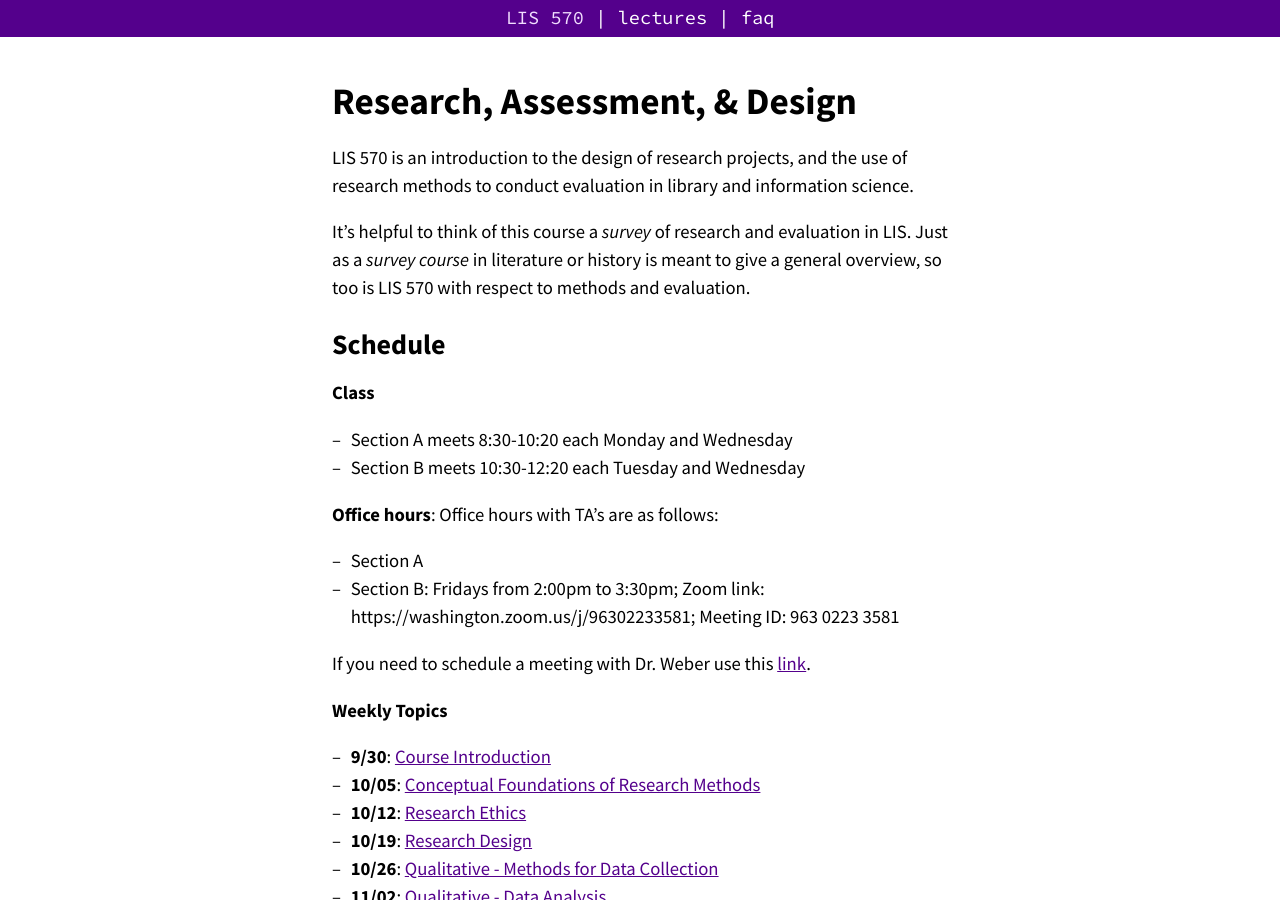
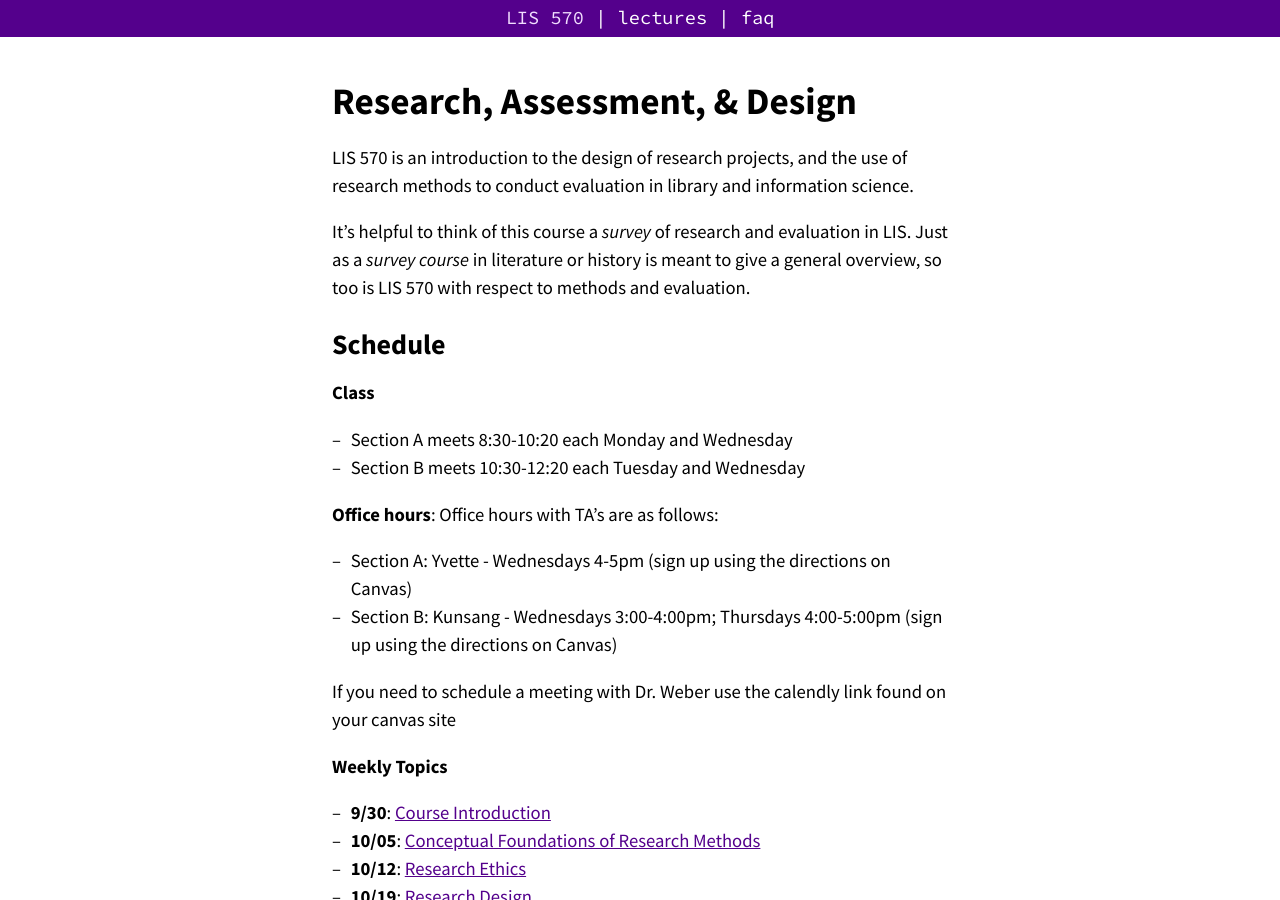
Before and after one commit to nniiicc/LIS-570-Au2021, a Jekyll site: the page built from index.md, in a window 1280 px wide and 900 px high. Built offline with Jekyll 4.4.1, drawn with Linux system fonts in a browser that asks for light colours.

Commit message:
Update index.md

```diff
--- a/index.md
+++ b/index.md
@@ -16,10 +16,10 @@ It's helpful to think of this course a *survey* of research and evaluation in LI
 
 **Office hours**: Office hours with TA's are as follows:
 
-- Section A
-- Section B: Fridays from 2:00pm to 3:30pm; Zoom link: https://washington.zoom.us/j/96302233581; Meeting ID: 963 0223 3581
+- Section A: Yvette - Wednesdays 4-5pm (sign up using the directions on Canvas)
+- Section B: Kunsang - Wednesdays 3:00-4:00pm; Thursdays 4:00-5:00pm (sign up using the directions on Canvas)
 
-If you need to schedule a meeting with Dr. Weber use this [link](https://calendly.com/nmweber/15min).
+If you need to schedule a meeting with Dr. Weber use the calendly link found on your canvas site
 
 **Weekly Topics**
 <ul>
```
